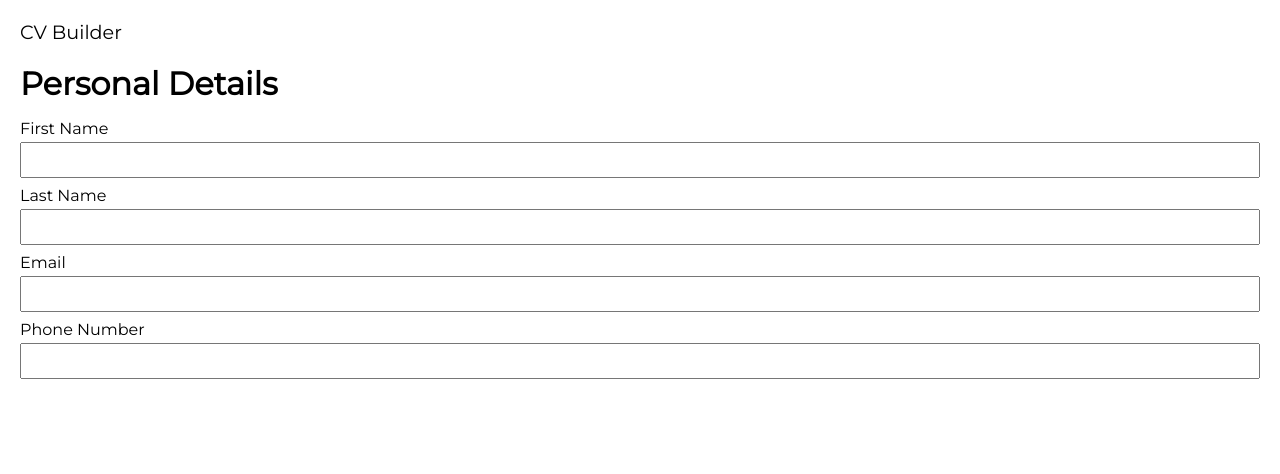
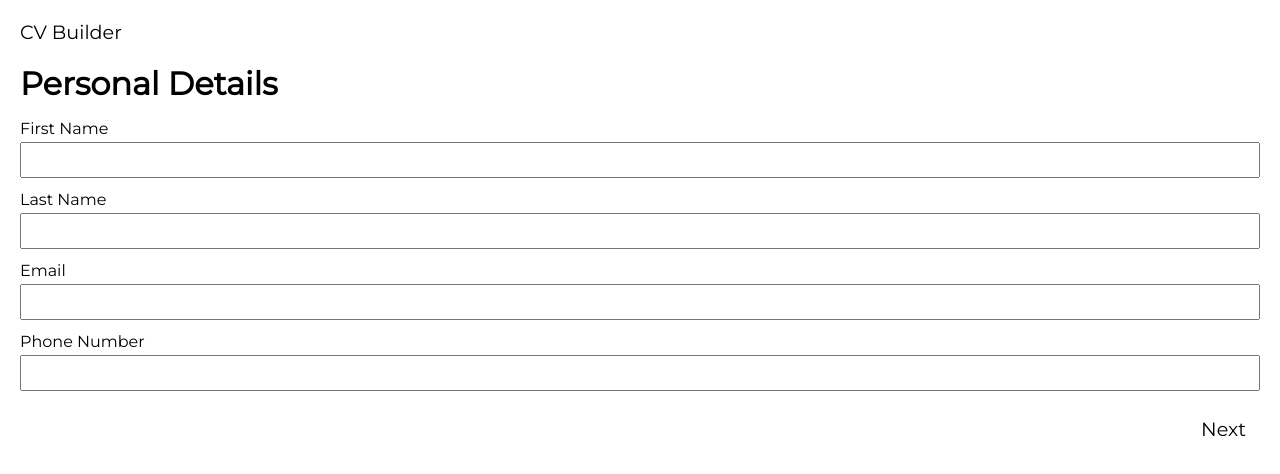
Before and after one commit to Zekumoru/top-cv-application, a React (Create React App) app: page / in a window 1280 px wide. Shown: the top 474 px of the page. Built offline with nearby package versions, Linux system fonts and the light colour scheme.

Commit message:
Add and style next button

```diff
--- a/src/components/Form.js
+++ b/src/components/Form.js
@@ -7,6 +7,9 @@ class Form extends React.Component {
       <form className="Form">
         <h1 className="title">{this.props.title}</h1>
         <div className="Form-content">{this.props.children}</div>
+        <div className="buttons">
+          <button className="next-btn">Next</button>
+        </div>
       </form>
     );
   }
--- a/src/styles/Form.scss
+++ b/src/styles/Form.scss
@@ -4,10 +4,19 @@
   .title {
     margin-bottom: 16px;
   }
+
+  .buttons {
+    margin-top: 16px;
+    display: flex;
+  }
+
+  .next-btn {
+    margin-left: auto;
+  }
 }
 
 .Form-content {
   display: flex;
   flex-direction: column;
-  gap: 8px;
+  gap: 12px;
 }
--- a/src/styles/index.scss
+++ b/src/styles/index.scss
@@ -6,3 +6,11 @@
   box-sizing: border-box;
   font-family: 'Montserrat', serif;
 }
+
+button {
+  padding: 10px 14px;
+  font-size: 1.2rem;
+  background-color: transparent;
+  border: none;
+  cursor: pointer;
+}
```
